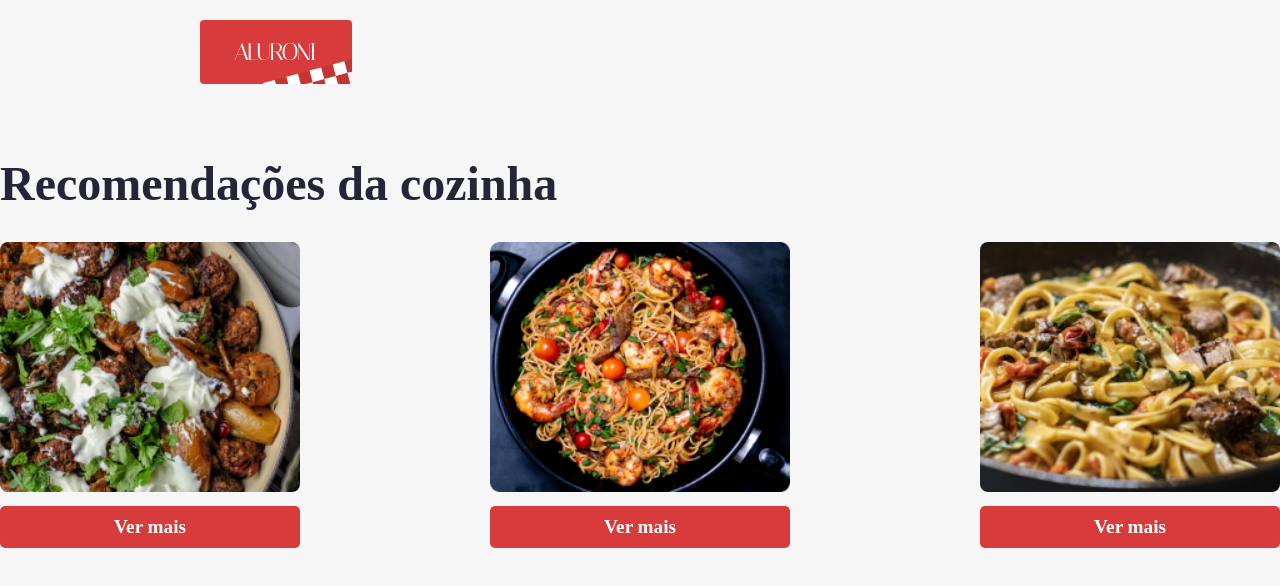
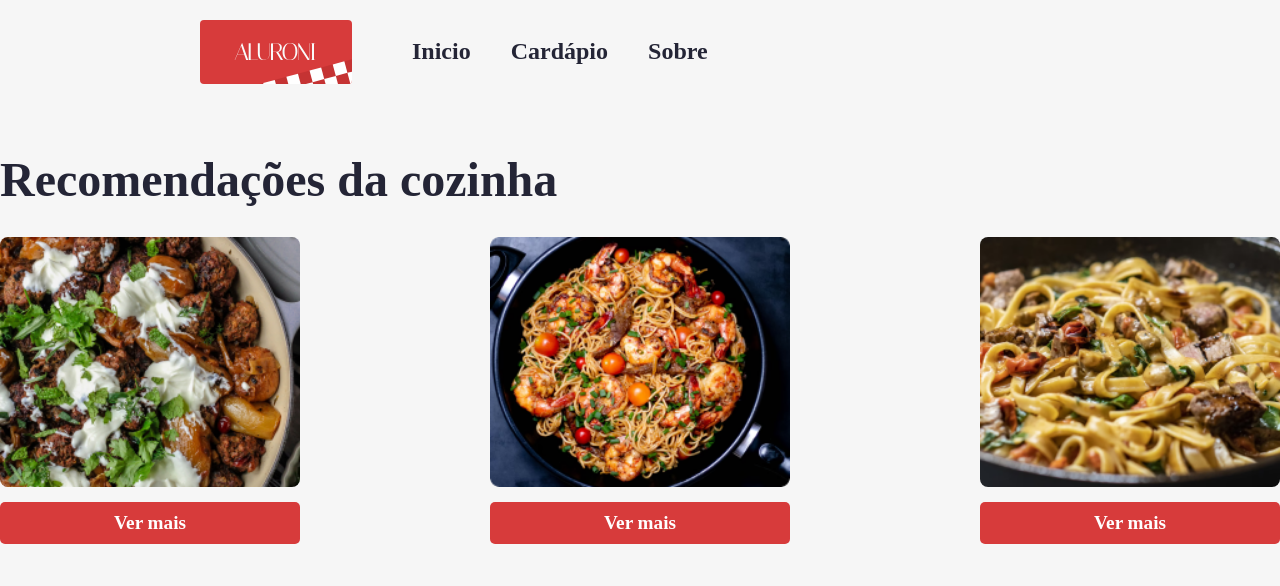
Before and after one commit to alessandro-maciel/aluroni, a React (Create React App) app: page / in a window 1280 px wide. Shown: the top 586 px of the page. Built offline with nearby package versions, Linux system fonts and the light colour scheme; the HTML template or start-up script is replaced by a standard one; a web font is replaced by a local one.

Commit message:
feat: reaproveitando o menu com react-router

```diff
--- a/src/components/Menu/index.tsx
+++ b/src/components/Menu/index.tsx
@@ -2,9 +2,33 @@ import {ReactComponent as Logo} from 'assets/logo.svg';
 import styles from './menu.module.scss';
 
 export default function Menu() {
+  const rotas = [
+    {
+      label: 'Inicio',
+      to: '/'
+    },
+    {
+      label: 'Cardápio',
+      to: '/cardapio'
+    },
+    {
+      label: 'Sobre',
+      to: '/sobre'
+    }
+  ];
+
   return (
     <nav className={styles.menu}>
       <Logo />
+      <ul className={styles.menu__list}>
+        {rotas.map((rota, index) => (
+          <li key={index} className={styles.menu__link}>
+            <a href={rota.to}>
+              {rota.label}
+            </a>
+          </li>
+        ))}
+      </ul>
     </nav>
   );
 }
--- a/src/components/Menu/menu.module.scss
+++ b/src/components/Menu/menu.module.scss
@@ -3,6 +3,7 @@
 
 .menu {
   padding: 20px $padding-horizontal;
+  display: flex;
   @media (max-width: $desktop_xsm) {
     padding: 20px $padding-horizontal-mobile;
   }
@@ -12,4 +13,23 @@
   @media (min-width: $desktop_sm) and (max-width: $desktop_md) {
     padding: 20px $padding-horizontal-md;
   }
+  &__list {
+    align-items: center;
+    display: flex;
+  }
+  &__link {
+    list-style-type: none;
+    padding: 0 20px;
+    a {
+      color: $dark;
+      cursor: pointer;
+      font-size: 24px;
+      font-weight: 600;
+      text-decoration: none;
+      transition: .2s ease;
+      &:hover {
+        color: $dark-grey;
+      }
+    }
+  }
 }
--- a/src/pages/Cardapio/Cardapio.module.scss
+++ b/src/pages/Cardapio/Cardapio.module.scss
@@ -1,5 +1,30 @@
 @import "styles/variaveis";
 @import "styles/breakpoints";
+
+.header {
+  align-items: center;
+  background-image: url("/assets/cardapio/header.png");
+  background-size: cover;
+  background-repeat: no-repeat;
+  display: flex;
+  height: 300px;
+  padding: 0px $padding-horizontal;
+  @media (max-width: $desktop_xsm) {
+    padding: 0px $padding-horizontal-mobile;
+  }
+  @media (min-width: $desktop_xsm) and (max-width: $desktop_sm) {
+    padding: 0px $padding-horizontal-sm;
+  }
+  @media (min-width: $desktop_sm) and (max-width: $desktop_md) {
+    padding: 0px $padding-horizontal-md;
+  }
+  &__text {
+    color: white;
+    font-size: 5rem;
+    min-width: 400px;
+    width: 40%;
+  }
+}
 
 .cardapio {
   padding: 50px $padding-horizontal;
--- a/src/pages/Cardapio/index.tsx
+++ b/src/pages/Cardapio/index.tsx
@@ -4,7 +4,6 @@ import styles from './Cardapio.module.scss';
 import Filtros from './Filtros';
 import Ordenador from './Ordenador';
 import Itens from './Itens';
-import Menu from 'components/Menu';
 
 export default function Cardapio(){
   const [busca, setBusca] = useState('');
@@ -13,7 +12,6 @@ export default function Cardapio(){
 
   return (
     <main>
-      <Menu />
       <header className={styles.header}>
         <div className={styles.header__text}>
           A casa do código e da massa
--- a/src/pages/Inicio/index.tsx
+++ b/src/pages/Inicio/index.tsx
@@ -1,6 +1,5 @@
 import cardapio from 'data/cardapio.json';
 import styles from './inicio.module.scss';
-import Menu from 'components/Menu';
 
 export default function Inicio() {
   let pratosRecomentados = [...cardapio];
@@ -8,7 +7,6 @@ export default function Inicio() {
 
   return (
     <section>
-      <Menu />
       <h3 className={styles.titulo}>Recomendações da cozinha</h3>
       <div className={styles.recomendados}>
         {pratosRecomentados.map(item => (
--- a/src/routes.js
+++ b/src/routes.js
@@ -1,3 +1,4 @@
+import Menu from 'components/Menu';
 import Cardapio from 'pages/Cardapio';
 import Inicio from 'pages/Inicio';
 import { BrowserRouter as Router, Routes, Route } from 'react-router-dom';
@@ -5,6 +6,7 @@ import { BrowserRouter as Router, Routes, Route } from 'react-router-dom';
 export default function AppRouter() {
   return (
     <Router>
+      <Menu />
       <Routes>
         <Route path='/' element={<Inicio />} />
         <Route path='/cardapio' element={<Cardapio />} />
```
